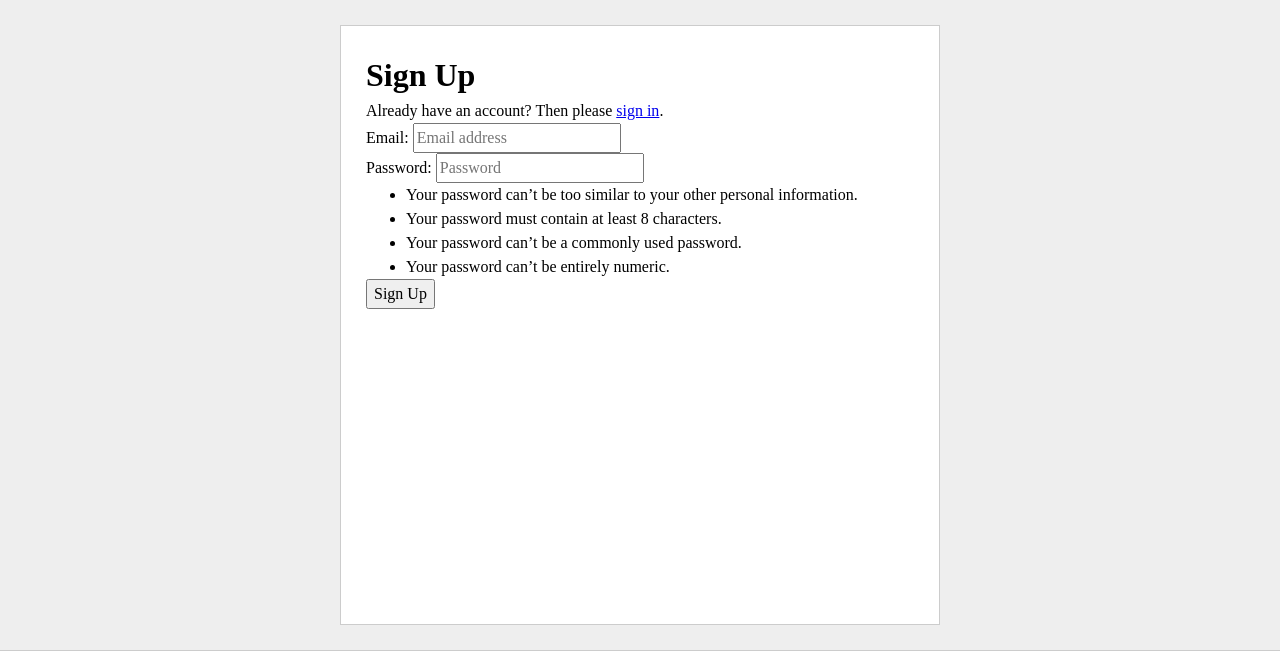
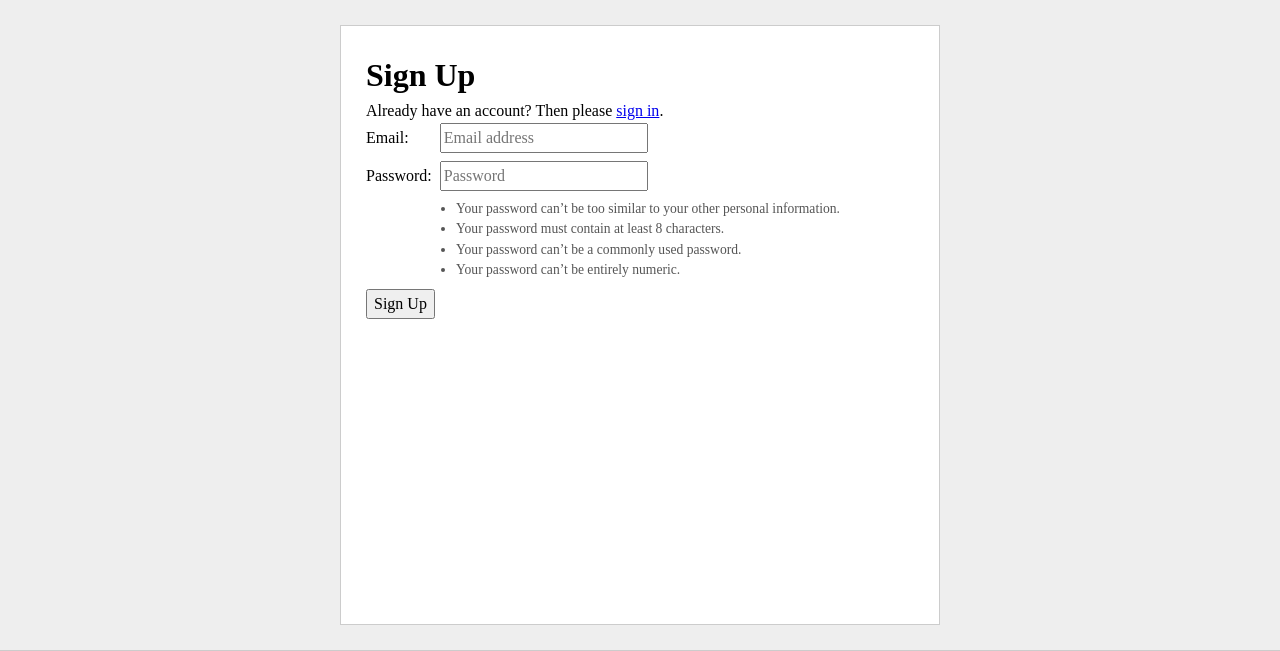
Before and after one commit to dtinit/activity-pub-testbed, a Django app: page /account/signup/ in a window 1280 px wide. Shown: the part 75-726 px from the top of the page. Run offline with Django 5.2, Linux system fonts and the light colour scheme; style sheets or scripts are compiled from the project's sources; parts of the project's set-up code (start-up, migrations or seed data) failed here and were passed over; some libraries are stand-ins or nearby versions.

Commit message:
Aligning the account form fields

```diff
--- /dev/null
+++ b/static/scss/account.scss
@@ -0,0 +1,58 @@
+.account {
+  // A form with field rows lays them out as two columns: labels as wide as the form's longest label, then the boxes
+  form:has(> p > label:first-child) {
+    display: grid;
+    grid-template-columns: max-content auto;
+    gap: 0.5em;
+    align-items: center;
+    justify-content: start;
+  }
+
+  form:has(> p > label:first-child) > * {
+    grid-column: 1 / -1;
+    justify-self: start;
+  }
+
+  // A field row's label and box become cells of the form's grid
+  form > p:has(> label:first-child) {
+    display: contents;
+  }
+
+  form > p > label:first-child {
+    grid-column: 1;
+  }
+
+  form > p > label:first-child + input {
+    grid-column: 2;
+    justify-self: start;
+  }
+
+  .helptext,
+  form:has(> p > label:first-child) > ul {
+    grid-column: 2;
+    font-size: 0.85em;
+    color: #555;
+  }
+
+  form:has(> p > label:first-child) > ul {
+    padding-left: 1.2em;
+  }
+
+  .helptext:empty,
+  form > p:empty {
+    display: none;
+  }
+
+  @media (max-width: 600px) {
+    form:has(> p > label:first-child) {
+      grid-template-columns: auto;
+    }
+
+    form > p > label:first-child,
+    form > p > label:first-child + input,
+    .helptext,
+    form:has(> p > label:first-child) > ul {
+      grid-column: 1;
+    }
+  }
+}
--- a/static/scss/site.scss
+++ b/static/scss/site.scss
@@ -2,3 +2,4 @@
 @import "_base";
 @import "index";
 @import "oauth";
+@import "account";
--- a/testbed/core/templates/allauth/layouts/base.html
+++ b/testbed/core/templates/allauth/layouts/base.html
@@ -49,6 +49,8 @@
         </ul>
     </div>
     {% endif %}
+    <main class="account">
     {% block content %}
     {% endblock content %}
+    </main>
 {% endblock body %}
```
